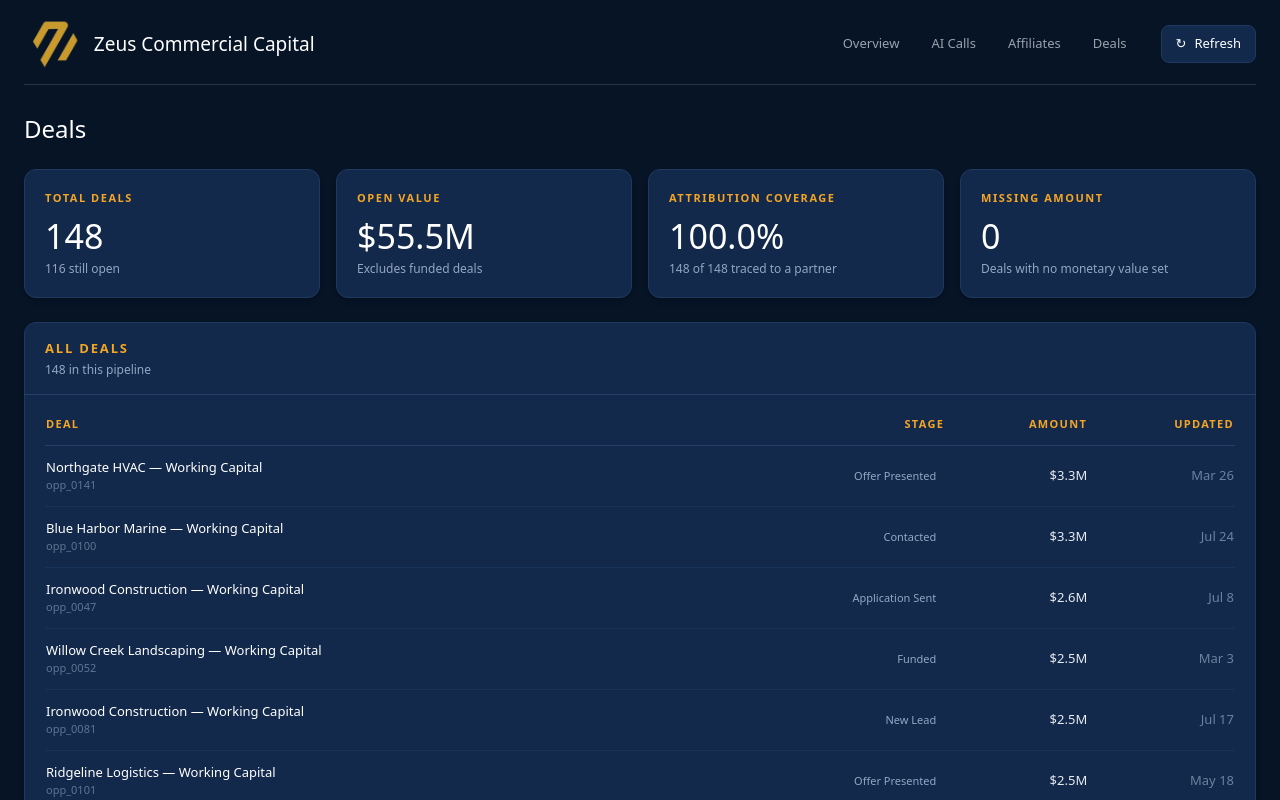
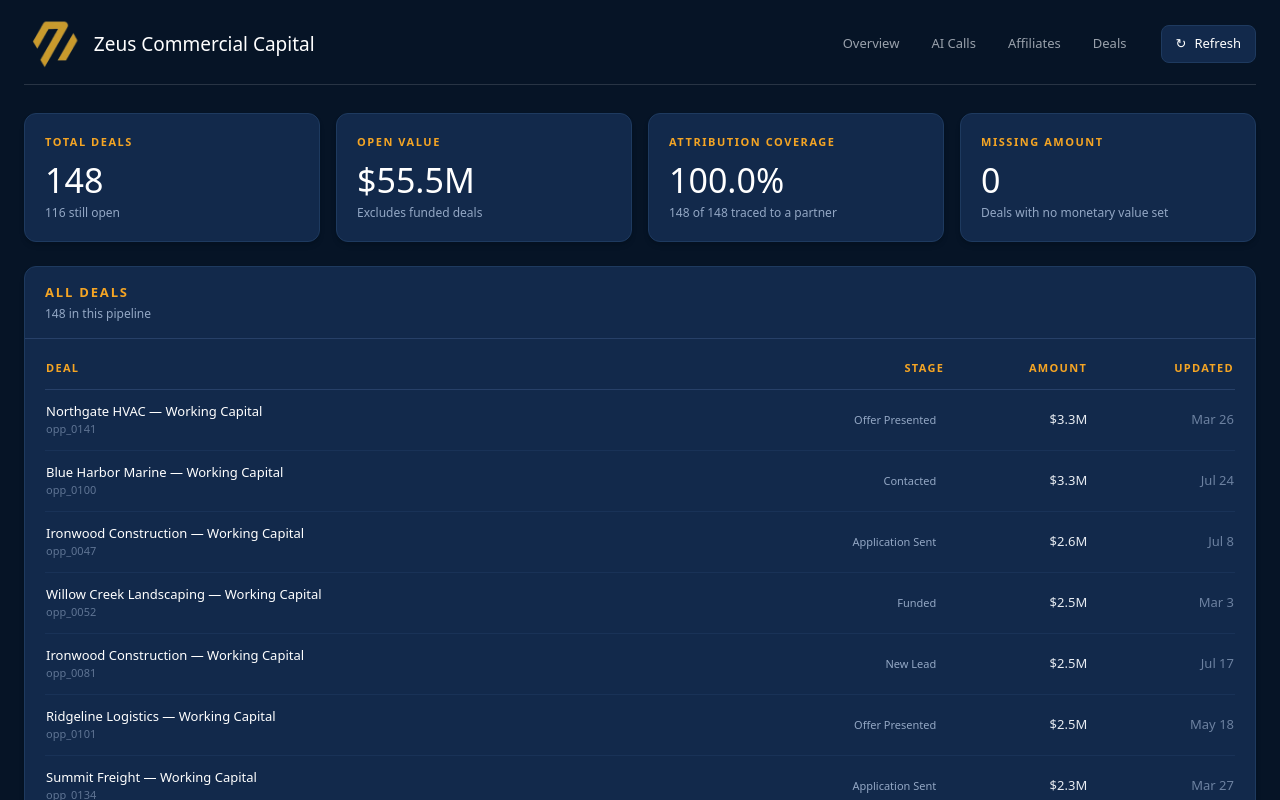
Before and after one commit to ZeusCommercial/Dashboard-, a Next.js app: page /deals in a window 1280 px wide. Shown: the top 800 px of the page. Built offline with nearby package versions, Linux system fonts and the light colour scheme.

Commit message:
page.tsx
Removed the Deals heading from the page.

```diff
--- a/src/app/deals/page.tsx
+++ b/src/app/deals/page.tsx
@@ -25,7 +25,7 @@
   return (
     <main className="space-y-6">
       <div>
-        <h1 className="font-display text-2xl text-bright">Deals</h1>
+        <h1 className="font-display text-2xl text-bright"></h1>
 
       </div>
 
```
